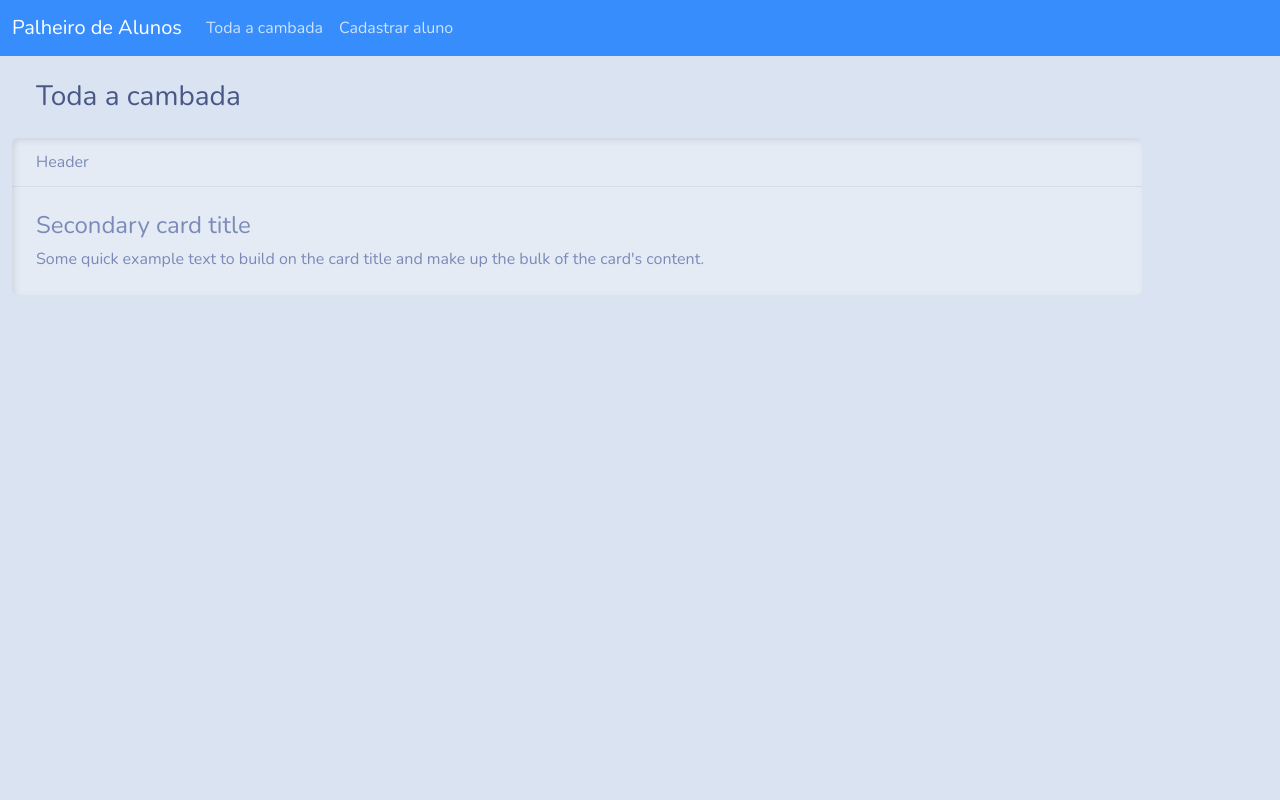
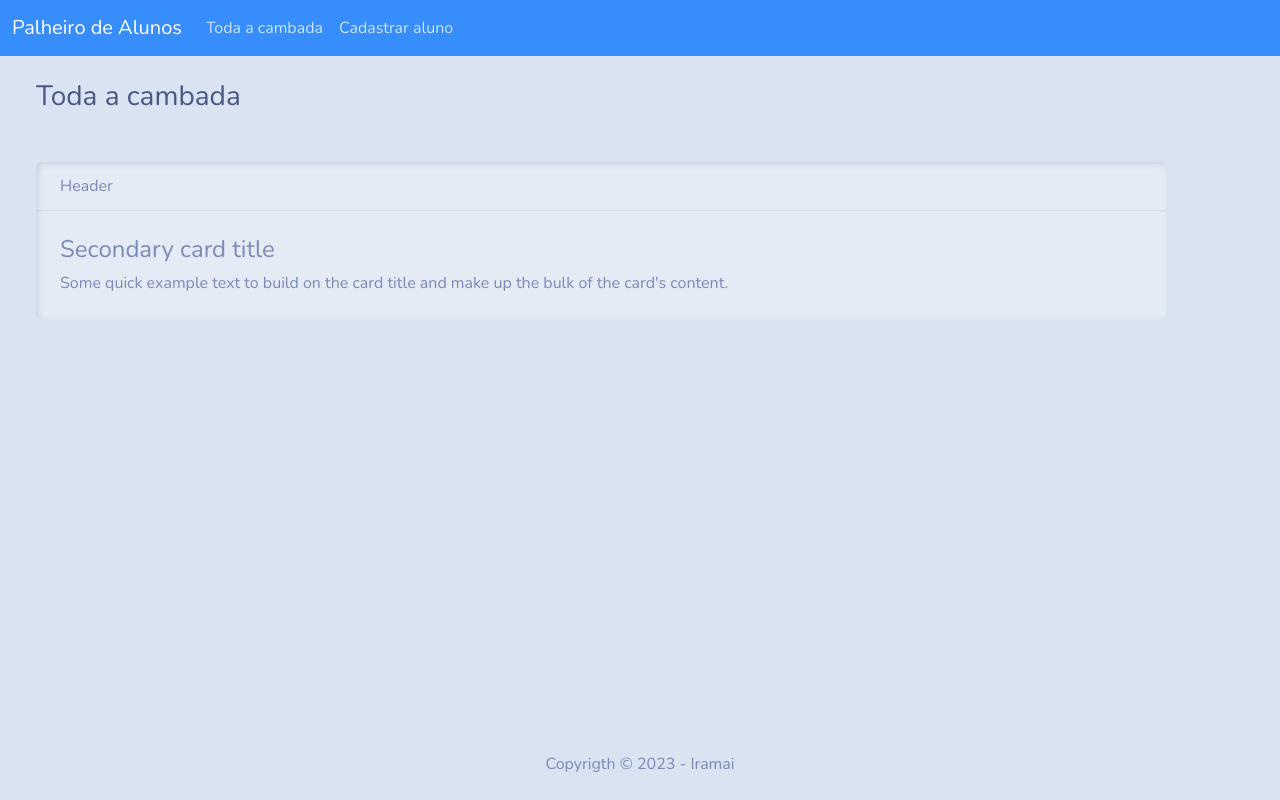
Before and after one commit to Bokomoko/modelo, a Django app: page / in a window 1280 px wide. Run offline with Django 4.2, Linux system fonts and the light colour scheme; some libraries are stand-ins or nearby versions.

Commit message:
added copyright at footer

```diff
--- a/alunos/templates/paginaalunos/index.html
+++ b/alunos/templates/paginaalunos/index.html
@@ -42,7 +42,7 @@
     <h3 class="m-4">Toda a cambada</h3>
     <div class="row">
       <div class="col-12">
-        <div class="card border-secondary mb-3" style="max-width: 90%;">
+        <div class="card border-secondary m-4" style="max-width: 90%;">
           <div class="card-header">Header</div>
           <div class="card-body">
             <h4 class="card-title">Secondary card title</h4>
@@ -53,6 +53,14 @@
       </div>
     </div>
   </div>
+  <footer class="mt-auto mb-4">
+    <div class="text-center">
+      <span>
+        Copyrigth &copy;
+        <script>document.write(new Date().getFullYear())</script> - Iramai
+      </span>
+    </div>
+  </footer>
   <script src="https://cdn.jsdelivr.net/npm/bootstrap@5.0.2/dist/js/bootstrap.bundle.min.js"
     integrity="sha384-MrcW6ZMFYlzcLA8Nl+NtUVF0sA7MsXsP1UyJoMp4YLEuNSfAP+JcXn/tWtIaxVXM"
     crossorigin="anonymous"></script>
```
